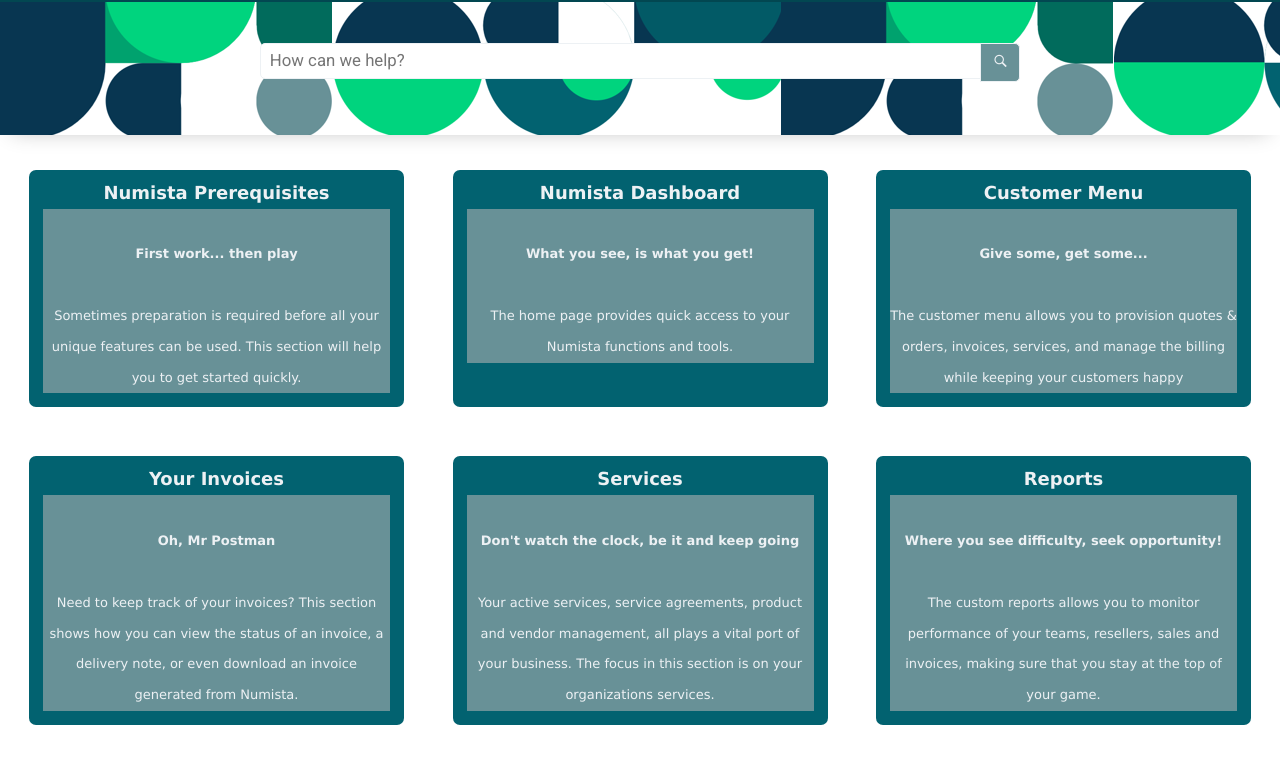
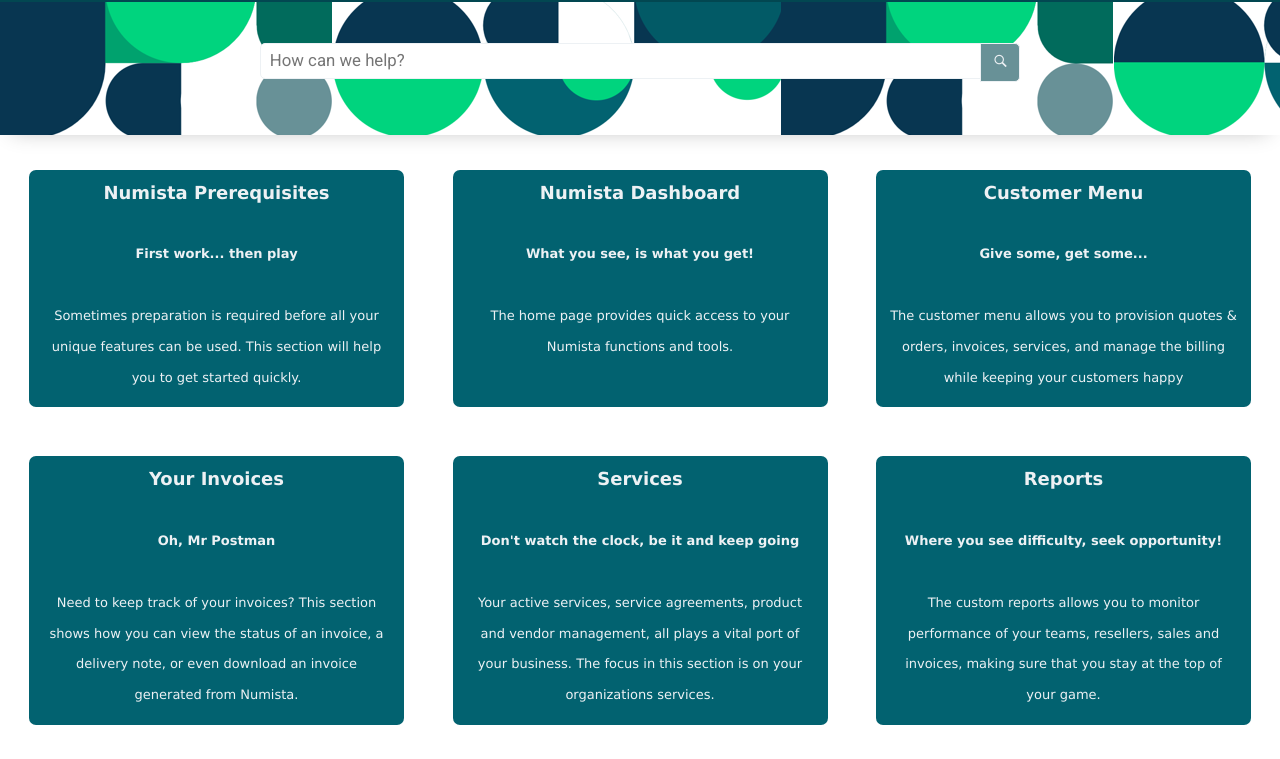
Before and after one commit to EG12385/TrainingBaseTest, a plain HTML site: page index.html in a window 1280 px wide. Shown: the part 41-800 px from the top of the page. Drawn offline with Linux system fonts and the light colour scheme; a script that the page names is missing.

Commit message:
Update light.css

```diff
--- a/oxygen-webhelp/template/light.css
+++ b/oxygen-webhelp/template/light.css
@@ -190,7 +190,7 @@ a:hover{
 
 .wh_tile_shortdesc{
     text-align: center;
-    background-color: #689197;
+    background-color: #026270;
 }
 .wh_tile_text:after{
     background: linear-gradient(to bottom, rgba(238, 238, 238, 0), rgba(238, 238, 238, 1) 50%);
```
